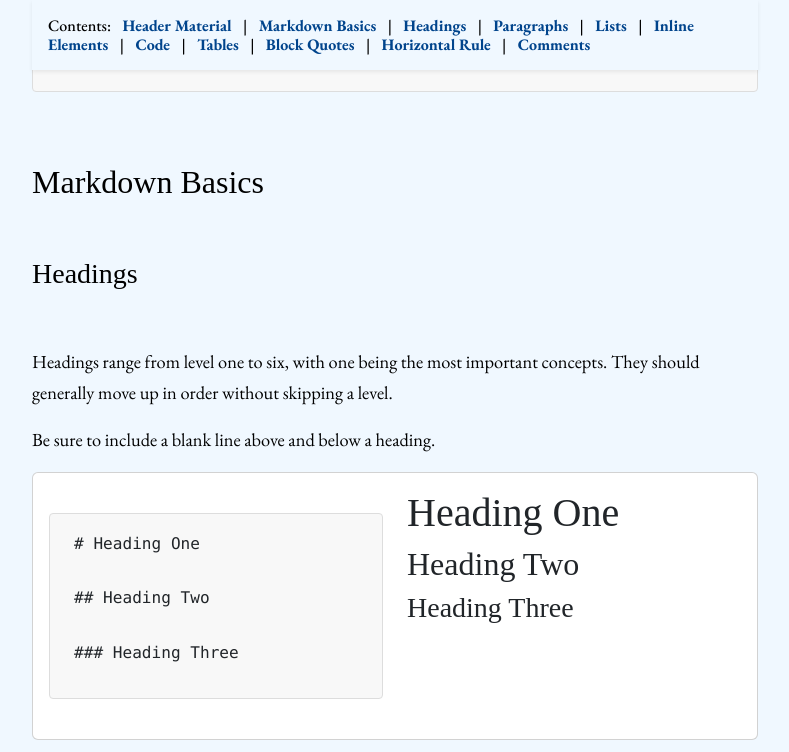
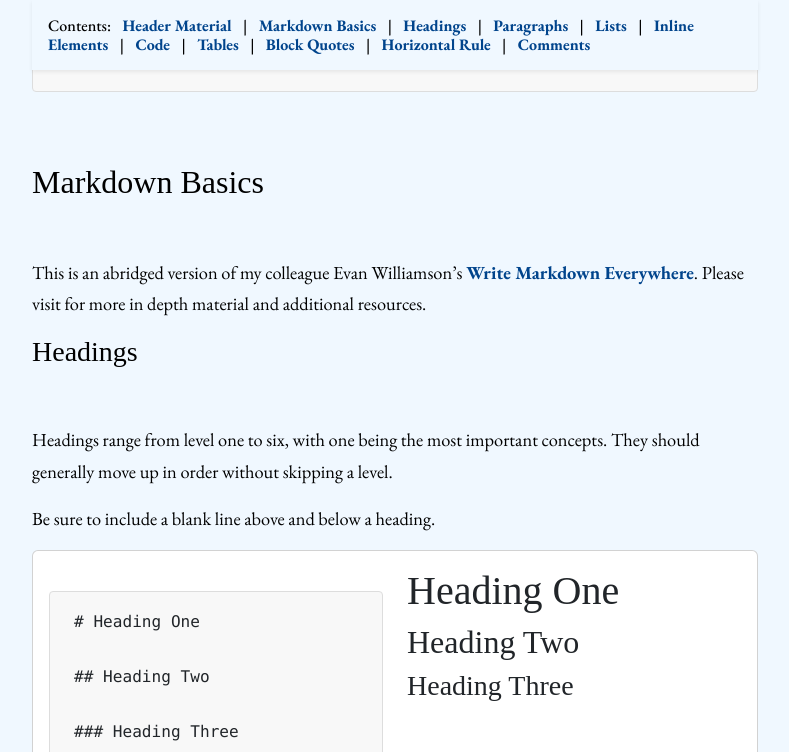
Before and after one commit to thecdil/peoples_guide, a Jekyll site: the page built from content/4_doc.md, in a window 1280 px wide and 900 px high, scrolled down 1043 px, cut to the strip 0-752 px from the top of the window. Shown: the whole strip, without its empty margins (245-1034 px from the left). Built offline with Jekyll 4.4.1, drawn with Linux system fonts in a browser that asks for light colours; some web fonts are replaced.

Commit message:
attribution

```diff
--- a/content/4_doc.md
+++ b/content/4_doc.md
@@ -39,6 +39,8 @@ Lat/Long: 47.47502530031415, -115.92450766818784
 ## Markdown Basics
 
 <br>
+
+This is an abridged version of my colleague Evan Williamson's [Write Markdown Everywhere](https://evanwill.github.io/markdown-everywhere/). Please visit for more in depth material and additional resources.
 
 ### Headings
 
```
